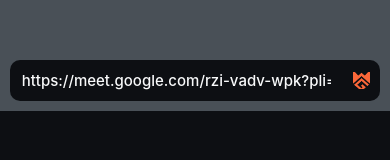
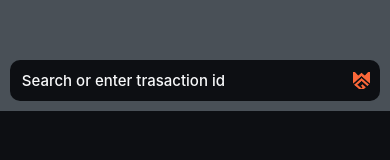
Before and after one commit to codingknite/zod, a React Native app: screen / in a window 390 px wide. Shown: the top 160 px of the page. Built offline with nearby package versions, Linux system fonts and the light colour scheme.

Commit message:
minor fix: top nav

```diff
--- a/src/components/TopNav/TopNav.tsx
+++ b/src/components/TopNav/TopNav.tsx
@@ -2,18 +2,20 @@
 import {colors} from '../../themes/colors';
 import {View, StyleSheet, TextInput, Image} from 'react-native';
 
-const TopNav = () => {
+interface Props {
+  navValue?: string;
+}
+const TopNav = ({navValue}: Props) => {
   return (
     <View style={styles.container}>
       <View style={styles.searchContainer}>
         <TextInput
-          // onPressIn={navigateToSearch}
           style={styles.searchBar}
           placeholder="Search or enter trasaction id"
           placeholderTextColor={colors.white.medium}
           autoFocus={false}
           editable={false}
-          value={'https://meet.google.com/rzi-vadv-wpk?pli=1&authuser=2'}
+          value={navValue ? navValue : ''}
         />
         <View style={styles.logoContainer}>
           <Image
```
